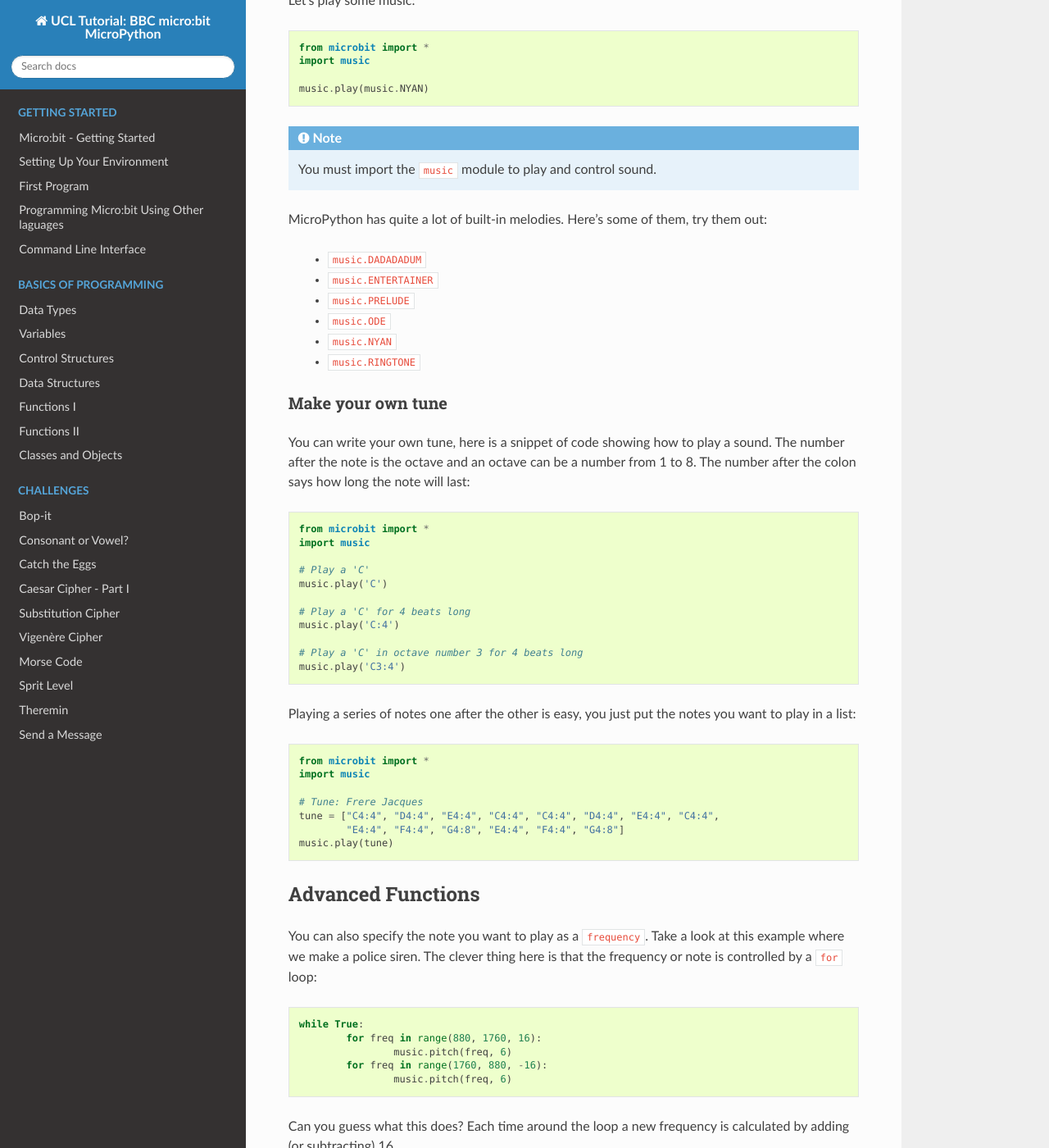
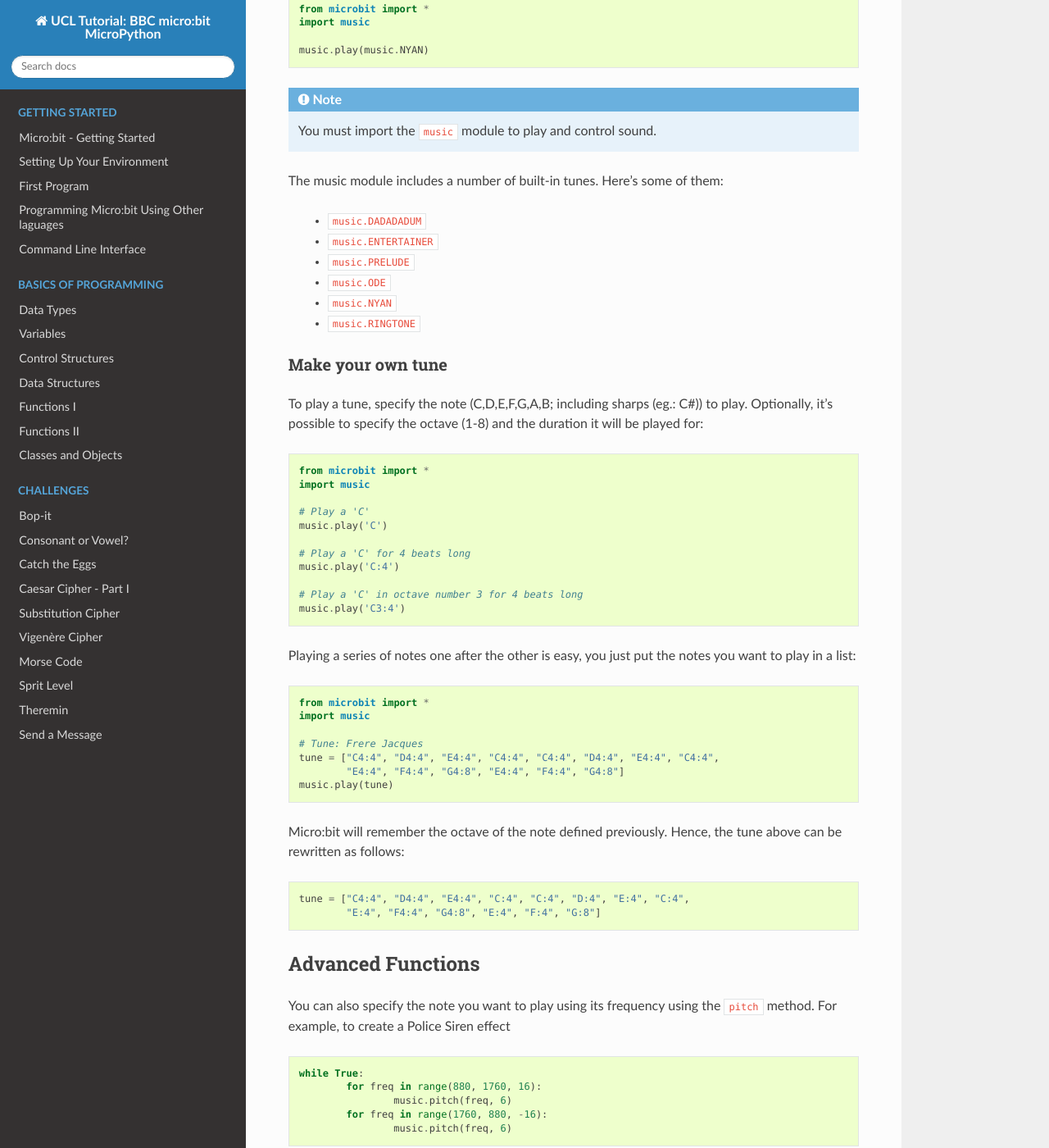
Before and after one commit to rharbird/microbit-challenges, a Sphinx documentation site: the page built from docs/source/features/music.rst, in a window 1280 px wide and 1400 px high, scrolled down 1420 px. Shown: the whole window at 82% size. Built offline with Sphinx 7.4.7 and the Read the Docs theme 2.0.0, drawn with Linux system fonts in a browser that asks for light colours; pages that are not in the unit, such as notebooks, are missing from menus; some of the changed text lies outside the part shown.

Commit message:
Modify text

```diff
--- a/docs/source/features/music.rst
+++ b/docs/source/features/music.rst
@@ -1,10 +1,10 @@
 ********
 Music
 ********
-This is a quick guide to some of the things you can do with micro:bit music. The idea is that you can use this information to experiment and
-create something for yourselves.  You can use the micro:bit to play simple tunes, provided that you connect a speaker to your board.
+This is a quick guide to some of the things you can do with micro:bit music. You can use the micro:bit to play simple tunes, provided that you connect a speaker to your
+board.
 
-If you are using headphones you can use crocodile clips to connect your micro:bit to some headphones like this:
+If you are using headphones you can use crocodile clips to connect your micro:bit to headphones:
 
 ..  figure:: assets/headphones_connect.png
     :align: center
@@ -12,7 +12,7 @@ If you are using headphones you can use crocodile clips to connect your micro:bi
 
 .. warning:: You cannot control the volume of the sound level from the micro:bit. Please be very careful if you are using headphones. A speaker is a safer choice for work with sound.
 
-If you are using a speaker, you can connect your micro:bit using crocodile clips like this:
+You can also connect your micro:bit to a speaker using crocodile clips:
 
 .. figure:: assets/connect_speaker.jpg
    :align: center
@@ -24,7 +24,7 @@ Basic Functions
 
 Play a tune
 -----------
-Let's play some music::
+To play a tune you can use the ``play`` function: ::
 
 	from microbit import *
 	import music
@@ -33,7 +33,7 @@ Let's play some music::
 
 .. note:: You must import the ``music`` module to play and control sound.
 
-MicroPython has quite a lot of built-in melodies. Here's some of them, try them out:
+The music module includes a number of built-in tunes. Here's some of them:
 
  *  ``music.DADADADUM``
  *  ``music.ENTERTAINER``
@@ -45,9 +45,8 @@ MicroPython has quite a lot of built-in melodies. Here's some of them, try them
 
 Make your own tune
 -------------------
-You can write your own tune, here is a snippet of code showing how to play a sound. The number after the
-note is the octave and an octave can be a number from 1 to 8. The number after the colon says how long the note will
-last::
+To play a tune, specify the note (C,D,E,F,G,A,B; including sharps (eg.: C#)) to play. Optionally, it's possible to specify the octave (1-8) and the duration it will be played
+for: ::
 
 	from microbit import *
 	import music
@@ -71,12 +70,15 @@ Playing a series of notes one after the other is easy, you just put the notes yo
         	"E4:4", "F4:4", "G4:8", "E4:4", "F4:4", "G4:8"]
 	music.play(tune)
 
+Micro:bit will remember the octave of the note defined previously. Hence, the tune above can be rewritten as follows: ::
+
+	tune = ["C4:4", "D4:4", "E4:4", "C:4", "C:4", "D:4", "E:4", "C:4",
+        	"E:4", "F4:4", "G4:8", "E:4", "F:4", "G:8"]
+
 
 Advanced Functions
 ===================
-You can also specify the note you want to play as a ``frequency``. Take a look at this example where we make a police siren. The clever thing here is that the
-frequency or note is controlled by a ``for`` loop::
-
+You can also specify the note you want to play using its frequency using the ``pitch`` method. For example, to create a Police Siren effect ::
 
 	while True:
 		for freq in range(880, 1760, 16):
```
